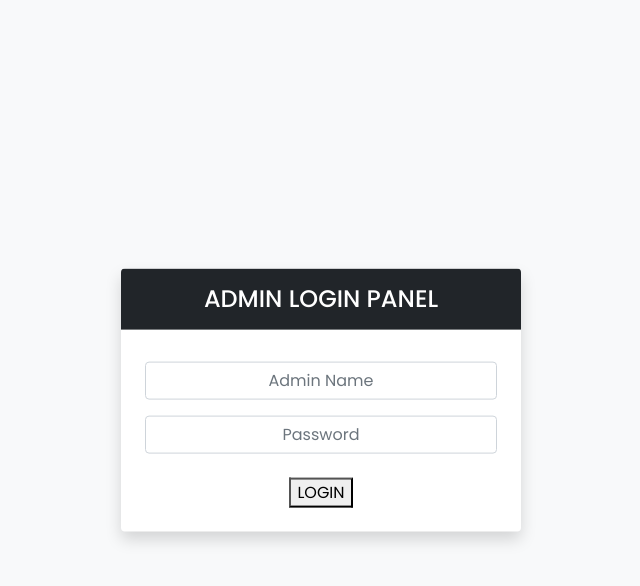
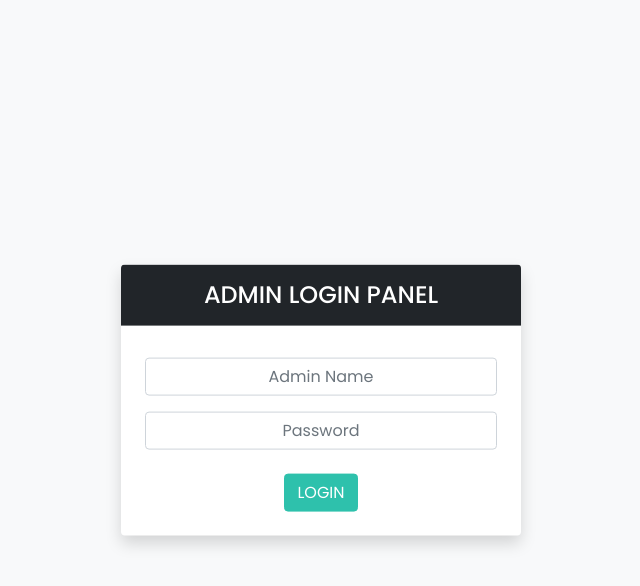
Before and after one commit to chandanyadav2004/Hotel-Management-Website, a PHP site: page /admin/index.php in a window 1280 px wide. Shown: the top 586 px of the page, without its empty margins (319-959 px from the left). Run offline with PHP 8.4, Linux system fonts and the light colour scheme.

Commit message:
fixing button

```diff
--- a/admin/index.php
+++ b/admin/index.php
@@ -1,17 +1,18 @@
 <?php
-    require('inc/db_config.php');
+require('inc/db_config.php');
 
 ?>
 
 <!DOCTYPE html>
 <html lang="en">
+
 <head>
     <meta charset="UTF-8">
     <meta name="viewport" content="width=device-width, initial-scale=1.0">
     <title>Chandan Yadav Hotel - Admin Panel </title>
     <?php require('inc/links.php') ?>
     <style>
-        div.login-form{
+        div.login-form {
             position: absolute;
             top: 50%;
             left: 50%;
@@ -28,12 +29,14 @@
             <h4 class="bg-dark text-white py-3">ADMIN LOGIN PANEL</h4>
             <div class="p-4">
                 <div class="mb-3">
-                    <input name="admin_name" type="email" class="form-control shadow-none text-center" placeholder="Admin Name">
+                    <input name="admin_name" type="text" class="form-control shadow-none text-center"
+                        placeholder="Admin Name">
                 </div>
                 <div class="mb-4">
-                    <input name="admin_pass" type="password" class="form-control shadow-none text-center" placeholder="Password">
+                    <input name="admin_pass" type="password" class="form-control shadow-none text-center"
+                        placeholder="Password">
                 </div>
-                <button class="login" type="submit" class="btn text-white custom-bg shadow-none">LOGIN</button>
+                <button  type="submit" class="btn login text-white custom-bg shadow-none">LOGIN</button>
             </div>
         </form>
     </div>
```
